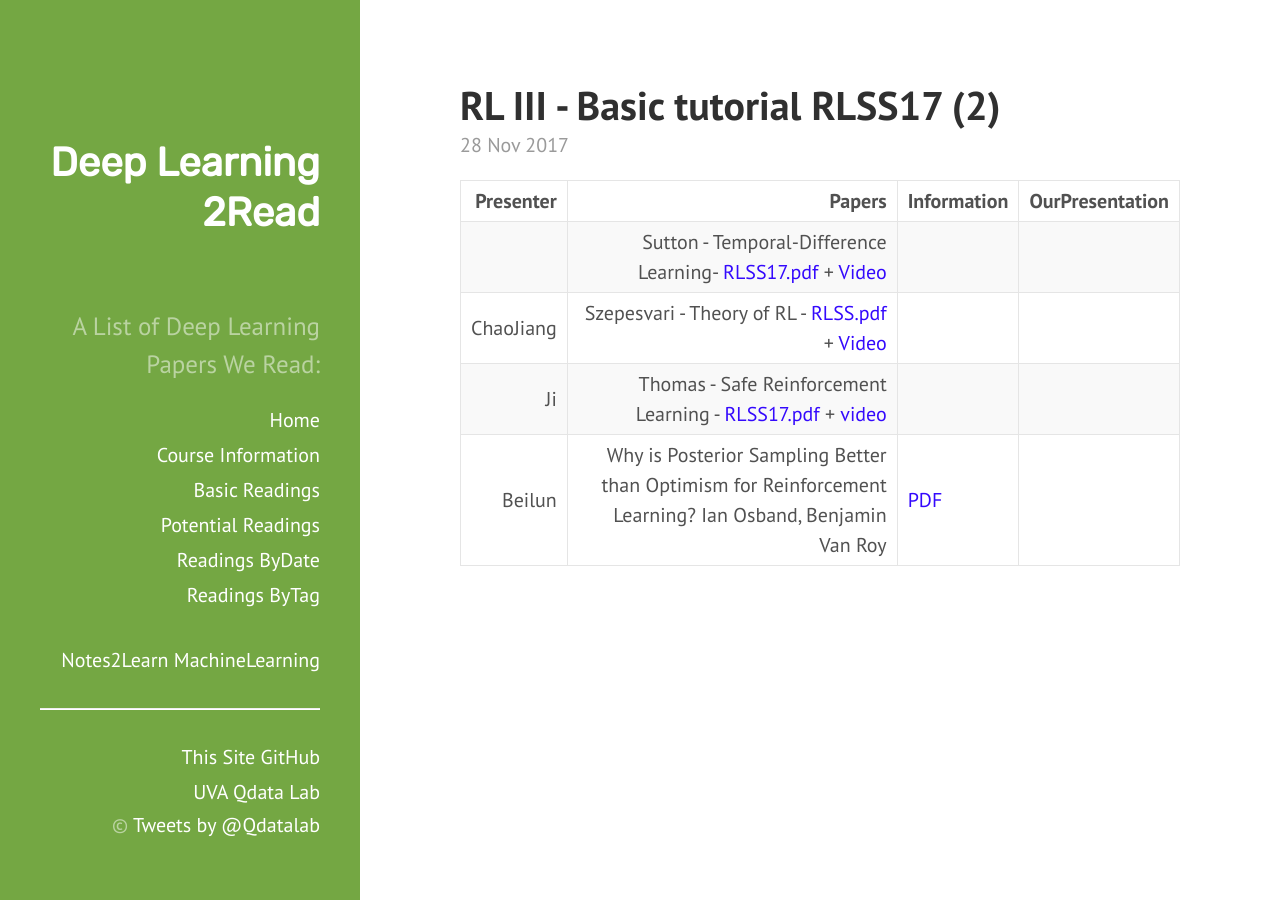
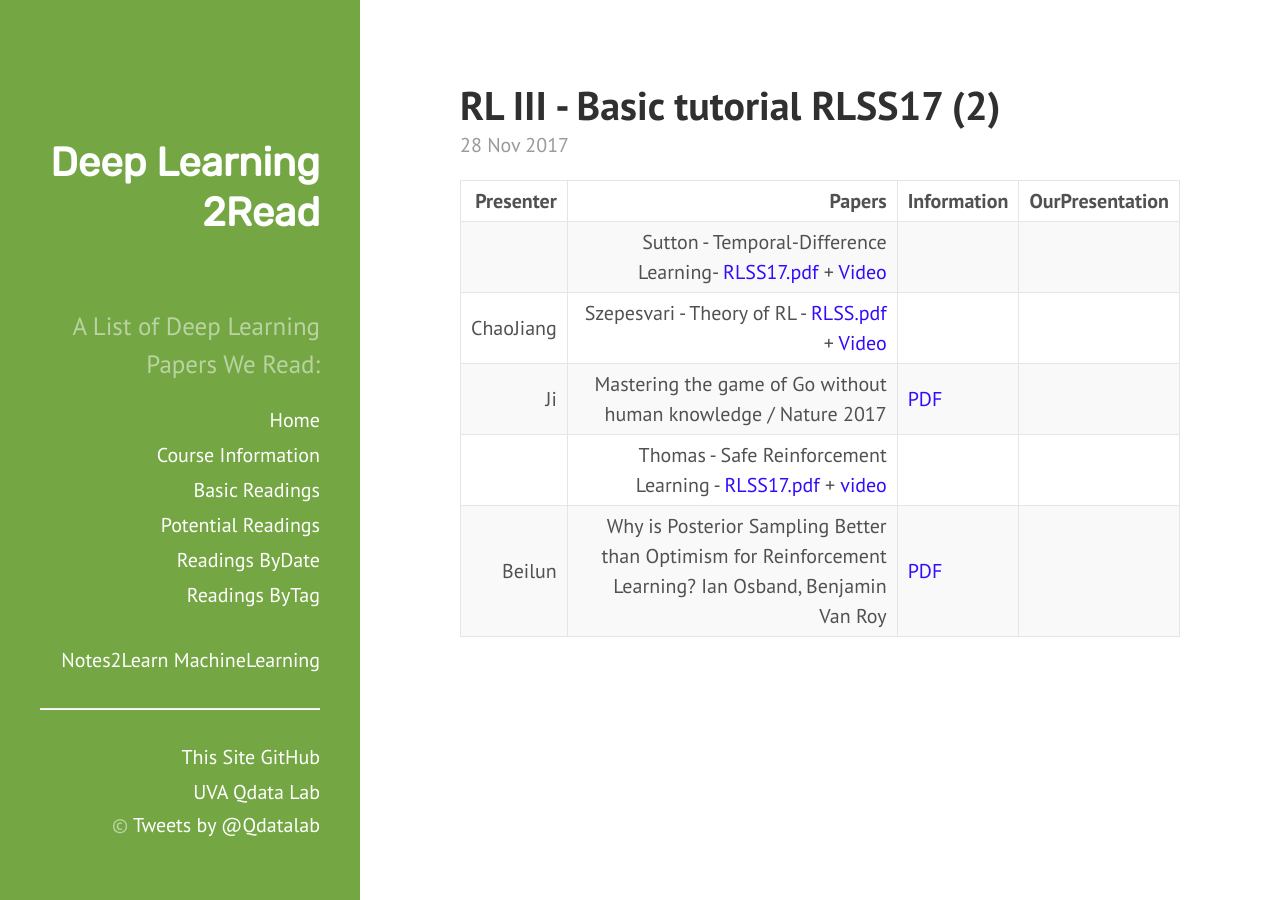
Before and after one commit to QData/deep2Read, a Jekyll site: the page built from _posts/2017-11-28-.md, in a window 1280 px wide. Built offline with Jekyll 4.4.1, drawn with Linux system fonts in a browser that asks for light colours.

Commit message:
add alphaGo Zero paper in the reading

```diff
--- a/_posts/2017-11-28-.md
+++ b/_posts/2017-11-28-.md
@@ -10,5 +10,6 @@ tags:
 | -----: | ----------: | :----- | :----- |
 |  | Sutton - Temporal-Difference Learning- [RLSS17.pdf](https://drive.google.com/file/d/0BzUSSMdMszk6VE9kMkY2SzQzSW8/view?usp=drive_web) + [Video](http://videolectures.net/deeplearning2017_sutton_td_learning/) |
 | ChaoJiang | Szepesvari - Theory of RL - [RLSS.pdf](https://drive.google.com/file/d/0BzUSSMdMszk6U194Ym5jSnZQbGM/view?usp=drive_web) + [Video](http://videolectures.net/deeplearning2017_szepesvari_theory_of_rl/)|
-| Ji  | Thomas - Safe Reinforcement Learning - [RLSS17.pdf](https://drive.google.com/file/d/0BzUSSMdMszk6TDRMRGRaM0dBcHM/view?usp=drive_web) + [video](http://videolectures.net/deeplearning2017_thomas_safe_rl/) |
+| Ji  | Mastering the game of Go without human knowledge / Nature 2017 | [PDF](https://www.nature.com/nature/journal/v550/n7676/full/nature24270.html)  |
+| | Thomas - Safe Reinforcement Learning - [RLSS17.pdf](https://drive.google.com/file/d/0BzUSSMdMszk6TDRMRGRaM0dBcHM/view?usp=drive_web) + [video](http://videolectures.net/deeplearning2017_thomas_safe_rl/) |
 | Beilun  | Why is Posterior Sampling Better than Optimism for Reinforcement Learning? Ian Osband, Benjamin Van Roy | [PDF](https://arxiv.org/abs/1607.00215) |
```
